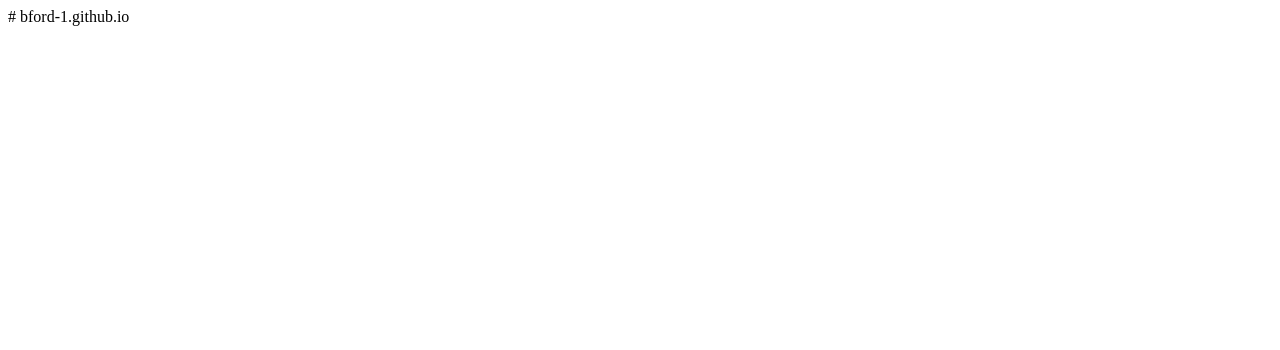
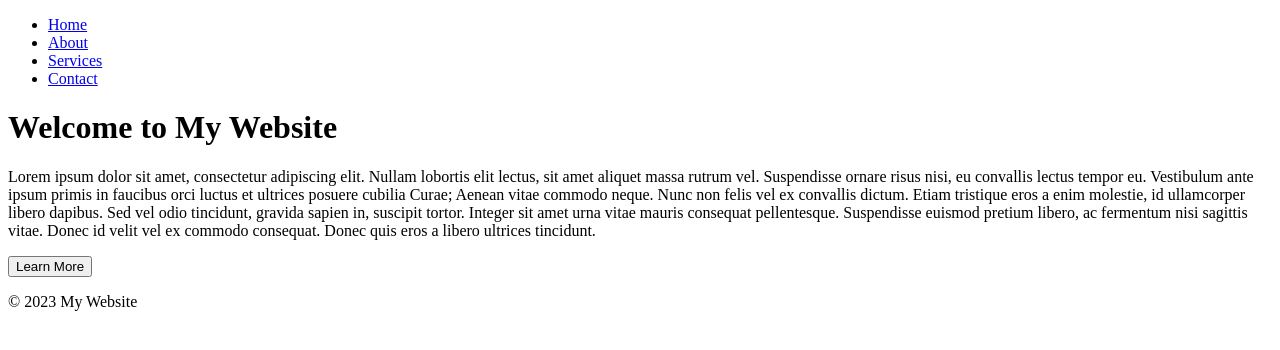
Before and after one commit to bford-1/bford-1.github.io, a plain HTML site: page index.html in a window 1280 px wide. Drawn offline with Linux system fonts and the light colour scheme.

Commit message:
Update index.html

```diff
--- a/index.html
+++ b/index.html
@@ -1 +1,26 @@
-# bford-1.github.io
+<!DOCTYPE html>
+<html>
+  <head>
+    <title>My Website</title>
+  </head>
+  <body>
+    <header>
+      <nav>
+        <ul>
+          <li><a href="#">Home</a></li>
+          <li><a href="#">About</a></li>
+          <li><a href="#">Services</a></li>
+          <li><a href="#">Contact</a></li>
+        </ul>
+      </nav>
+    </header>
+    <main>
+      <h1>Welcome to My Website</h1>
+      <p>Lorem ipsum dolor sit amet, consectetur adipiscing elit. Nullam lobortis elit lectus, sit amet aliquet massa rutrum vel. Suspendisse ornare risus nisi, eu convallis lectus tempor eu. Vestibulum ante ipsum primis in faucibus orci luctus et ultrices posuere cubilia Curae; Aenean vitae commodo neque. Nunc non felis vel ex convallis dictum. Etiam tristique eros a enim molestie, id ullamcorper libero dapibus. Sed vel odio tincidunt, gravida sapien in, suscipit tortor. Integer sit amet urna vitae mauris consequat pellentesque. Suspendisse euismod pretium libero, ac fermentum nisi sagittis vitae. Donec id velit vel ex commodo consequat. Donec quis eros a libero ultrices tincidunt.</p>
+      <button>Learn More</button>
+    </main>
+    <footer>
+      <p>&copy; 2023 My Website</p>
+    </footer>
+  </body>
+</html>
```
